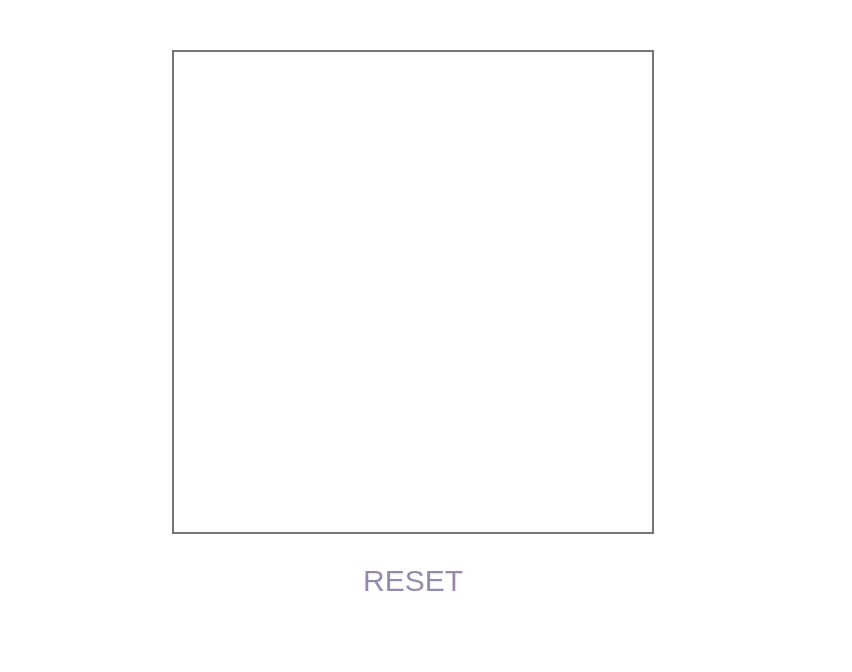
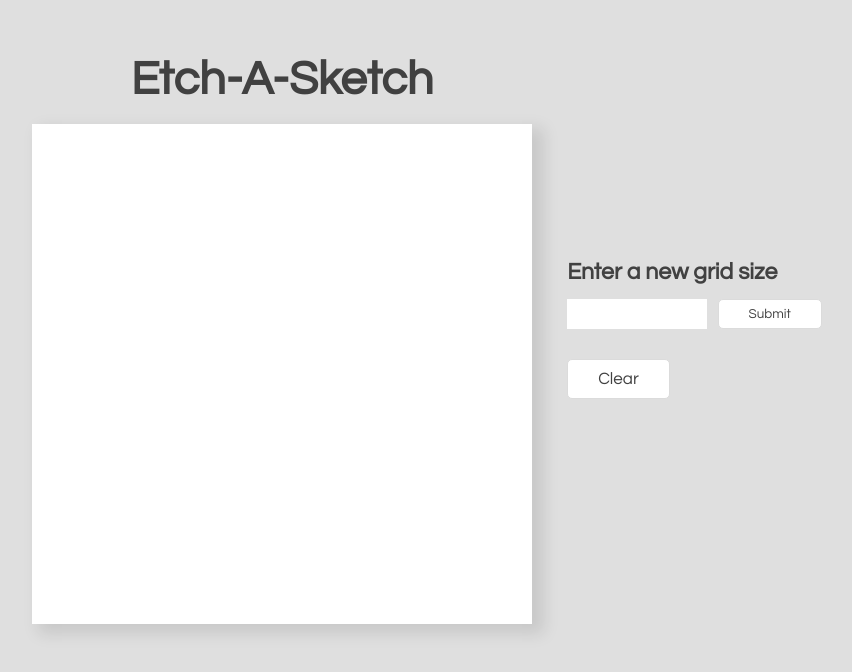
Before and after one commit to emilyPhee/Etch-a-Sketch, a plain HTML site: page index.html in a window 1280 px wide. Shown: the whole page, without its empty margins (227-1079 px from the left). Drawn offline with Linux system fonts and the light colour scheme.

Commit message:
Handle create a new board  with input grid size

```diff
--- a/index.html
+++ b/index.html
@@ -4,15 +4,27 @@
     <meta charset="UTF-8" />
     <meta http-equiv="X-UA-Compatible" content="IE=edge" />
     <meta name="viewport" content="width=device-width, initial-scale=1.0" />
-    <title>Etch A Sketch</title>
+    <title>Etch-A-Sketch</title>
     <link rel="stylesheet" href="style.css" />
   </head>
   <body>
-    <div class="body">
-      <div class="container"></div>
-      <button class="reset-btn">RESET</button>
+    <div class="body-container">
+      <div class="main-container">
+        <h1 class="title">Etch-A-Sketch</h1>
+        <div class="grid-container"></div>
+      </div>
+      <div class="menu-container">
+        <div class="grid-input">
+          <div><h3 class="input-description">Enter a new grid size</h3></div>
+
+          <div>
+            <input type="text" id="grid-count" />
+            <button class="submit-btn">Submit</button>
+          </div>
+        </div>
+        <button class="clear-btn">Clear</button>
+      </div>
     </div>
-
     <script src="main.js"></script>
   </body>
 </html>
--- a/main.js
+++ b/main.js
@@ -1,11 +1,50 @@
-const container = document.querySelector('.container');
-const resetBtn = document.querySelector('.reset-btn');
+const container = document.querySelector('.grid-container');
+const resetBtn = document.querySelector('.clear-btn');
+const gridCountInput = document.querySelector('#grid-count');
+const submitBtn = document.querySelector('.submit-btn');
+
+let gridSize = 16;
+
+createGrid();
 
 resetBtn.addEventListener('click', () => removeClass());
 
-for (let i = 0; i < 256; i++) {
+submitBtn.addEventListener('click', () => {
+  gridSize = parseInt(gridCountInput.value);
+  console.log(gridSize);
+
+  // remove child nodes
+  while (container.firstChild) {
+    container.removeChild(container.firstChild);
+  }
+
+  createGrid();
+});
+
+console.log(gridSize);
+
+// for (let i = 0; i < gridSize * gridSize; i++) {
+//   const div = document.createElement('div');
+//   div.classList.add('block');
+//   // div.style.cssText = 'border: 1px solid black; height: 15px; width: 15px;';
+//   div.style.width = 'calc(500px / gridSize);';
+//   div.style.height = 'calc(500px / gridSize);';
+//   container.appendChild(div);
+// }
+
+// const blocks = document.querySelectorAll('.block');
+
+// // add class name "active" every hovered block
+// for (let block of blocks) {
+//   block.addEventListener('mouseenter', () => block.classList.add('active'));
+// }
+
+function createGrid() {
+  for (let i = 0; i < gridSize * gridSize; i++) {
     const div = document.createElement('div');
     div.classList.add('block');
+    div.style.width = 'calc(500px / gridSize);';
+    div.style.height = 'calc(500px / gridSize);';
     container.appendChild(div);
   }
 
@@ -16,6 +55,11 @@ for (let block of blocks) {
     block.addEventListener('mouseenter', () => block.classList.add('active'));
   }
 
+  container.style.setProperty(
+    'grid-template-columns',
+    `repeat(${gridSize}, ${500 / gridSize}px [col-start])`
+  );
+}
 // remove all class name "active" from the list
 function removeClass() {
   blocks.forEach(block => {
--- a/style.css
+++ b/style.css
@@ -1,42 +1,98 @@
+@import url('https://fonts.googleapis.com/css2?family=Questrial&display=swap');
+
 * {
   box-sizing: border-box;
+  margin: 0;
+  padding: 0;
+  font-family: 'Questrial', sans-serif;
+  color: rgb(65, 65, 65);
 }
 
-.body {
-  margin-top: 50px;
+body {
+  background-color: rgb(223, 223, 223);
+}
+
+.body-container {
   display: flex;
-  flex-direction: column;
   justify-content: center;
   align-items: center;
 }
 
-.container {
-  border: 2px solid rgb(117, 117, 117);
-  display: grid;
-  grid-template-columns: repeat(16, 30px);
-  width: 482px;
+.title {
+  padding: 20px;
+  font-size: 47px;
 }
 
-.block {
-  width: 30px;
+.main-container {
+  display: flex;
+  flex-direction: column;
+  align-items: center;
+
+  padding: 35px;
+}
+
+.grid-container {
+  /* border: 2px solid rgb(117, 117, 117); */
+
+  background-color: #fff;
+  box-shadow: 9px 7px 15px 3px rgba(0, 0, 0, 0.1);
+  display: grid;
+  /* grid-template-columns: repeat(30, 20px [co-start]); */
+  width: 500px;
+  height: 500px;
+}
+
+.grid-input {
+  display: flex;
+  flex-direction: column;
+  justify-content: space-around;
+  margin-bottom: 30px;
+}
+
+.input-description {
+  margin-bottom: 15px;
+  font-size: 23px;
+}
+
+#grid-count {
+  width: 140px;
   height: 30px;
+  border: transparent;
+  padding: 10px;
+  font-size: 15px;
+}
+
+#grid-count:focus {
+  outline: none;
+}
+
+.submit-btn {
+  padding: 7px 30px;
+  background-color: #fff;
+  border: 1px solid rgb(219, 219, 219);
+  border-radius: 5px;
+  margin: 0 7px;
+}
+
+.submit-btn:hover {
+  background-color: rgb(218, 218, 218);
+  border: 1px solid rgb(108, 108, 108);
 }
 
 .block.active {
   background-color: rgb(65, 65, 65);
+  border: 1px solid rgb(65, 65, 65);
 }
 
-.reset-btn {
-  margin: 20px;
-  padding: 10px 15px;
-  border: transparent;
-  color: rgb(151, 136, 173);
-  font-size: 30px;
+.clear-btn {
+  padding: 10px 30px;
   background-color: #fff;
+  border: 1px solid rgb(219, 219, 219);
+  border-radius: 5px;
+  font-size: 17px;
 }
 
-.reset-btn:hover {
-  background-color: rgb(151, 136, 173);
-  border-radius: 2px;
-  color: #fff;
+.clear-btn:hover {
+  background-color: rgb(218, 218, 218);
+  border: 1px solid rgb(108, 108, 108);
 }
```
Lines whose indentation alone changed are shown as unchanged.
